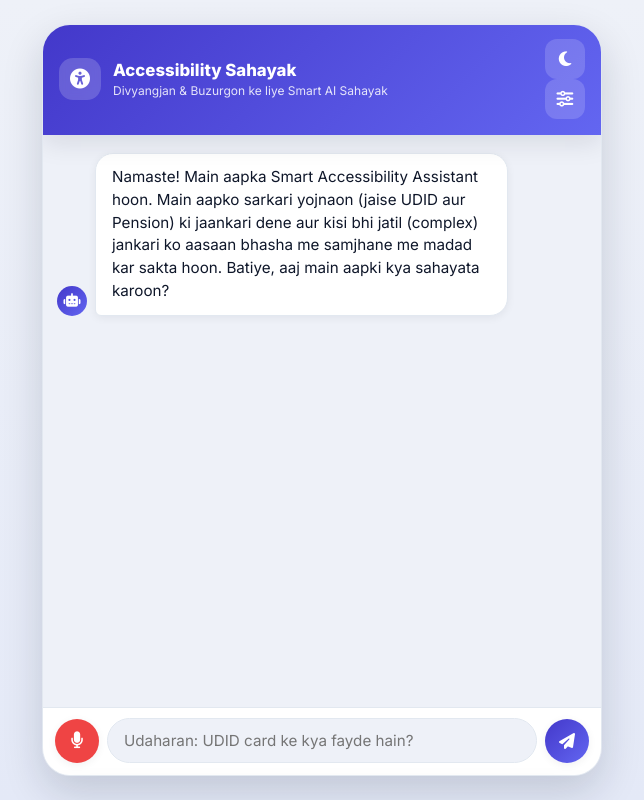
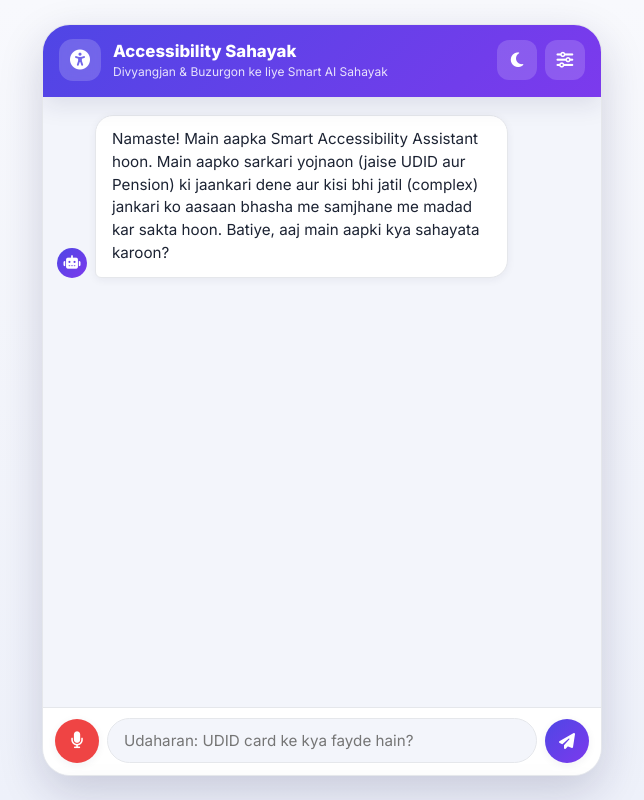
Before and after one commit to GuruPatel45/accessibility_assistant_agent, a FastAPI app: page / in a window 1280 px wide. Shown: the whole page, without its empty margins (318-962 px from the left). Run offline with FastAPI, Linux system fonts and the light colour scheme.

Commit message:
Update CSS variables for theming and accessibility

```diff
--- a/static/css/style.css
+++ b/static/css/style.css
@@ -1,60 +1,45 @@
 /* =========================================================
-   CSS Variables — theming & accessibility toggles
+   CSS Variables — premium light & dark theming
    ========================================================= */
 :root {
-    --bg-color: #eef1f8;
-    --bg-gradient: linear-gradient(180deg, #eef1f8 0%, #e4e9f7 100%);
-    --text-color: #0f172a;
-    --text-muted: #64748b;
-    --primary-color: #4338ca;
-    --primary-color-2: #6366f1;
-    --primary-hover: #3730a3;
+    --bg-color: #f3f5fb;
+    --bg-gradient: linear-gradient(180deg, #f8f9fd 0%, #eef1fa 100%);
+    --text-color: #1c2333;
+    --text-muted: #6b7280;
+    --primary-color: #4f46e5;
+    --primary-color-2: #7c3aed;
+    --primary-hover: #4338ca;
     --toolbar-bg: #ffffff;
     --chat-ai-bg: #ffffff;
-    --chat-user-bg: linear-gradient(135deg, #4338ca 0%, #6366f1 100%);
-    --card-border: #e2e8f0;
+    --chat-user-bg: linear-gradient(135deg, #4f46e5 0%, #7c3aed 100%);
+    --card-border: #e5e7eb;
     --font-base: 16px;
     --font-family: 'Inter', 'Segoe UI', system-ui, -apple-system, sans-serif;
-    --shadow-sm: 0 2px 8px rgba(15, 23, 42, 0.06);
-    --shadow-md: 0 8px 24px rgba(15, 23, 42, 0.10);
-    --shadow-lg: 0 16px 40px rgba(15, 23, 42, 0.16);
-    --focus-color: #ea580c;
-    --radius-lg: 22px;
+    --shadow-sm: 0 2px 8px rgba(30, 27, 75, 0.06);
+    --shadow-md: 0 8px 24px rgba(30, 27, 75, 0.10);
+    --shadow-lg: 0 16px 44px rgba(30, 27, 75, 0.18);
+    --focus-color: #f59e0b;
     --safe-bottom: env(safe-area-inset-bottom, 0px);
     --safe-top: env(safe-area-inset-top, 0px);
 }
 
-/* High Contrast Theme */
-[data-theme="high-contrast"] {
-    --bg-color: #020617;
-    --bg-gradient: linear-gradient(180deg, #020617 0%, #0b1220 100%);
-    --text-color: #e0e7ff;
-    --text-muted: #a5b4fc;
+/* Dark Theme — premium deep navy/indigo, not a harsh "high-contrast" mode */
+[data-theme="dark"] {
+    --bg-color: #0b1120;
+    --bg-gradient: linear-gradient(180deg, #0b1120 0%, #10182c 100%);
+    --text-color: #e7e9f5;
+    --text-muted: #97a0bb;
     --primary-color: #818cf8;
-    --primary-color-2: #a5b4fc;
+    --primary-color-2: #a78bfa;
     --primary-hover: #a5b4fc;
-    --toolbar-bg: #0f172a;
-    --chat-ai-bg: #1e293b;
-    --chat-user-bg: linear-gradient(135deg, #4338ca 0%, #818cf8 100%);
-    --card-border: #334155;
-    --shadow-sm: none;
-    --shadow-md: none;
-    --shadow-lg: none;
-    --focus-color: #facc15;
-}
-
-[data-theme="high-contrast"] .chat-box,
-[data-theme="high-contrast"] input[type="text"],
-[data-theme="high-contrast"] .message,
-[data-theme="high-contrast"] .a11y-drawer {
-    border: 2px solid #818cf8;
-}
-
-/* Dyslexia Friendly Theme */
-[data-font="dyslexic"] {
-    --font-family: 'Comic Sans MS', 'OpenDyslexic', sans-serif;
-    letter-spacing: 0.06em;
-    word-spacing: 0.18em;
+    --toolbar-bg: #131c33;
+    --chat-ai-bg: #16203a;
+    --chat-user-bg: linear-gradient(135deg, #6366f1 0%, #8b5cf6 100%);
+    --card-border: #263054;
+    --shadow-sm: 0 2px 8px rgba(0, 0, 0, 0.35);
+    --shadow-md: 0 8px 24px rgba(0, 0, 0, 0.4);
+    --shadow-lg: 0 16px 44px rgba(0, 0, 0, 0.55);
+    --focus-color: #fbbf24;
 }
 
 @media (prefers-reduced-motion: reduce) {
@@ -147,6 +132,13 @@ button {
     gap: 10px;
 }
 
+.header-actions {
+    display: flex;
+    align-items: center;
+    gap: 8px;
+    flex-shrink: 0;
+}
+
 .brand {
     display: flex;
     align-items: center;
@@ -208,14 +200,14 @@ button {
     transition: background-color 0.2s, transform 0.15s;
 }
 
-.settings-btn:hover,
-.settings-btn:focus-visible {
+.theme-btn:hover, .theme-btn:focus-visible,
+.settings-btn:hover, .settings-btn:focus-visible {
     background: rgba(255, 255, 255, 0.3);
     outline: 3px solid var(--focus-color);
     outline-offset: 2px;
 }
 
-.settings-btn:active {
+.theme-btn:active, .settings-btn:active {
     transform: scale(0.94);
 }
 
@@ -243,6 +235,8 @@ button {
     right: 0;
     bottom: 0;
     background: var(--toolbar-bg);
+    border: 1px solid var(--card-border);
+    border-bottom: none;
     border-radius: 22px 22px 0 0;
     box-shadow: var(--shadow-lg);
     padding: 10px 20px calc(20px + var(--safe-bottom));
@@ -310,7 +304,7 @@ button {
     font-size: 0.85rem;
     font-weight: 600;
     cursor: pointer;
-    transition: border-color 0.2s, transform 0.15s, background-color 0.2s;
+    transition: border-color 0.2s, transform 0.15s, background-color 0.2s, color 0.2s;
 }
 
 .drawer-option-icon {
@@ -323,6 +317,7 @@ button {
     align-items: center;
     justify-content: center;
     font-size: 1rem;
+    transition: background-color 0.2s;
 }
 
 .drawer-option:hover,
@@ -334,6 +329,17 @@ button {
 
 .drawer-option:active {
     transform: scale(0.97);
+}
+
+.drawer-option.active {
+    background: linear-gradient(135deg, var(--primary-color) 0%, var(--primary-color-2) 100%);
+    border-color: transparent;
+    color: #ffffff;
+}
+
+.drawer-option.active .drawer-option-icon {
+    background: rgba(255, 255, 255, 0.25);
+    color: #ffffff;
 }
 
 /* =========================================================
```
